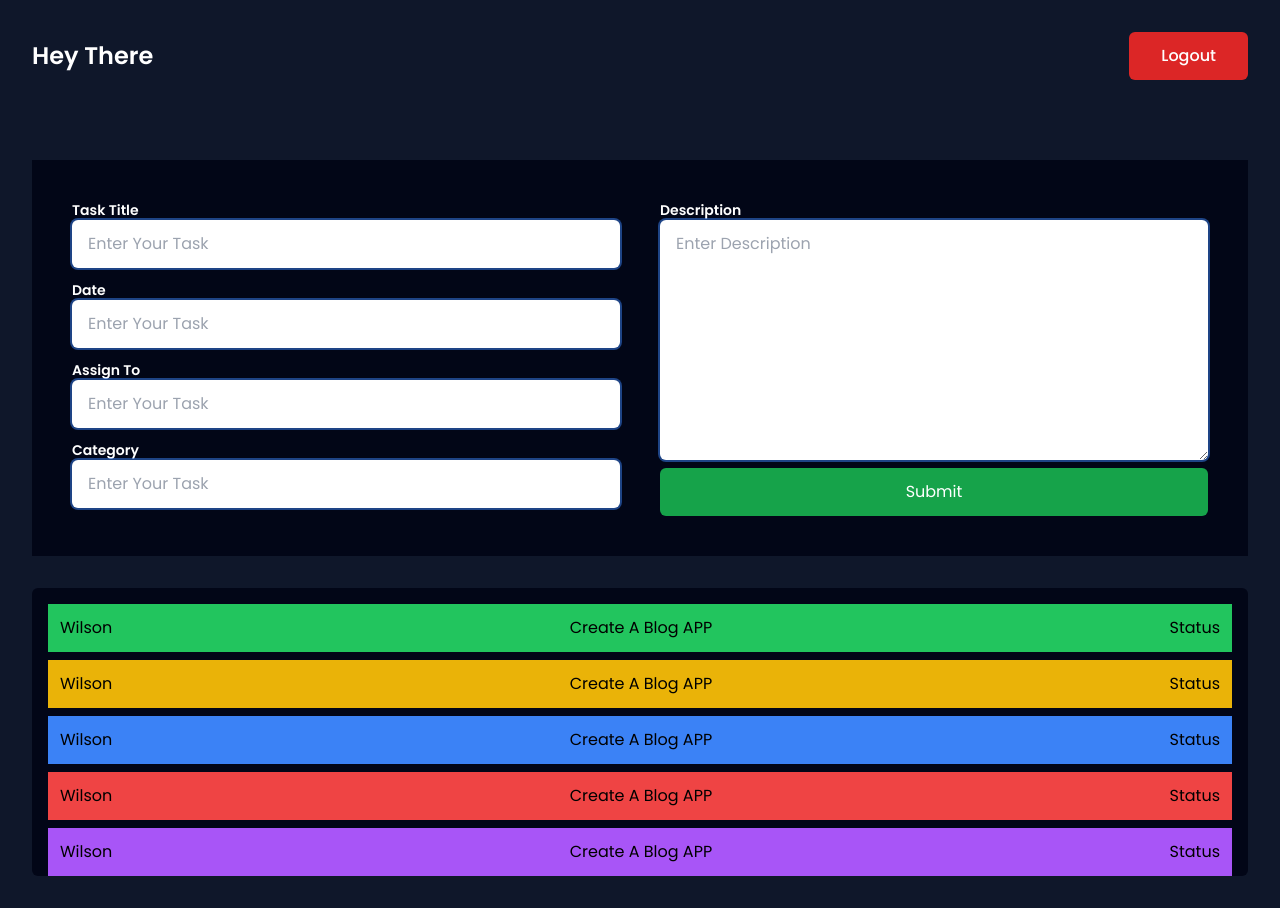
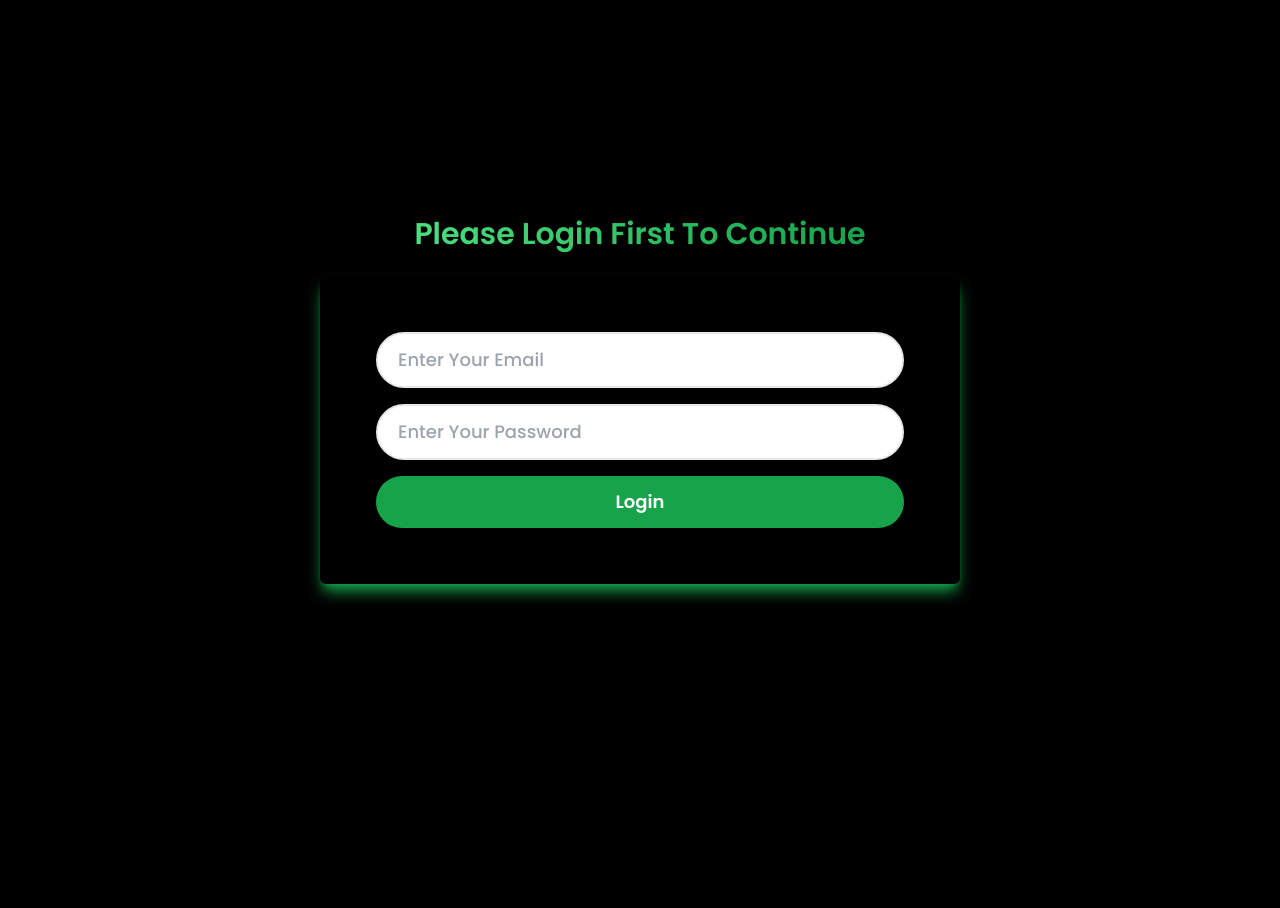
Before and after one commit to Shahriar090/Employee-Management-System-Client, a React (Vite) app: page / in a window 1280 px wide. After the commit the page ends 800 px from the top, so only its background shows below. Built offline with nearby package versions, Linux system fonts and the light colour scheme.

Commit message:
Implemented login functionality and redirecting to the dashboard based on user role.

```diff
--- a/src/App.jsx
+++ b/src/App.jsx
@@ -1,19 +1,30 @@
-import { useEffect } from "react";
+import { useState } from "react";
 import Login from "./components/auth/Login";
 import AdminDashboard from "./components/dashboard/AdminDashboard";
 import EmployeeDashboard from "./components/dashboard/EmployeeDashboard";
-import { getLocalStorage, setLocalStorage } from "./utils/localStorage";
 
 const App = () => {
-  useEffect(() => {
-    // setLocalStorage();
-    getLocalStorage();
-  }, []);
+  const [user, setUser] = useState("");
+
+  const handleLogin = (email, password) => {
+    if (email === "admin@gmail.com" && password === "123") {
+      setUser("admin");
+    } else if (email === "user@gmail.com" && password === "123") {
+      setUser("user");
+    } else {
+      alert("Invalid Credentials");
+    }
+  };
+
   return (
     <div>
-      {/* <Login /> */}
-      {/* <EmployeeDashboard /> */}
-      <AdminDashboard />
+      {!user ? (
+        <Login handleLogin={handleLogin} />
+      ) : user === "admin" ? (
+        <AdminDashboard />
+      ) : user === "user" ? (
+        <EmployeeDashboard />
+      ) : null}
     </div>
   );
 };
--- a/src/components/auth/Login.jsx
+++ b/src/components/auth/Login.jsx
@@ -1,11 +1,12 @@
 import { useState } from "react";
 
-const Login = () => {
+const Login = ({ handleLogin }) => {
   const [email, setEmail] = useState("");
   const [password, setPassword] = useState("");
 
   const handleSubmit = (e) => {
     e.preventDefault();
+    handleLogin(email, password);
     console.log("email = ", email);
     console.log("password = ", password);
     setEmail("");
--- a/src/components/dashboard/dashComponents/adminForm/AdminForm.jsx
+++ b/src/components/dashboard/dashComponents/adminForm/AdminForm.jsx
@@ -71,7 +71,7 @@ const AdminForm = () => {
             name="description"
             id="description"
             placeholder="Enter Description"
-            rows={9}
+            rows={8}
           ></textarea>
           <button
             type="submit"
```
